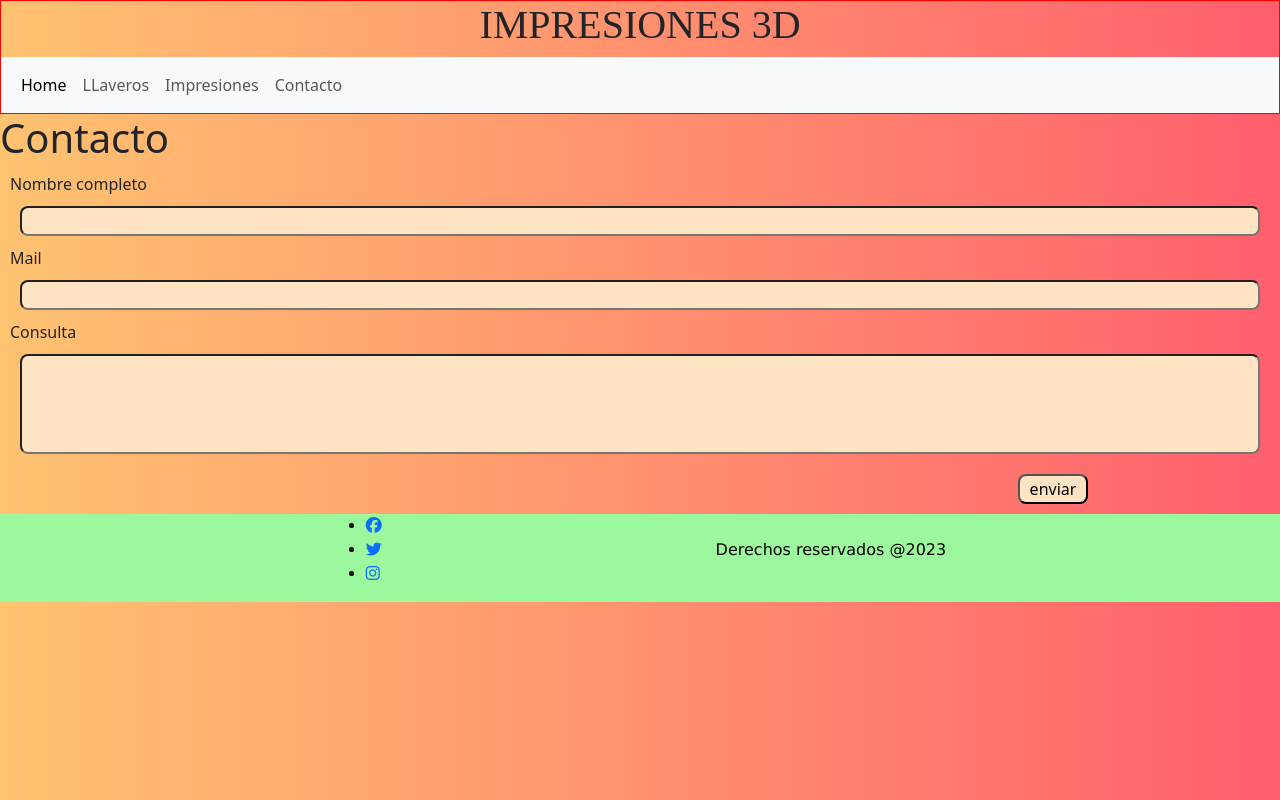
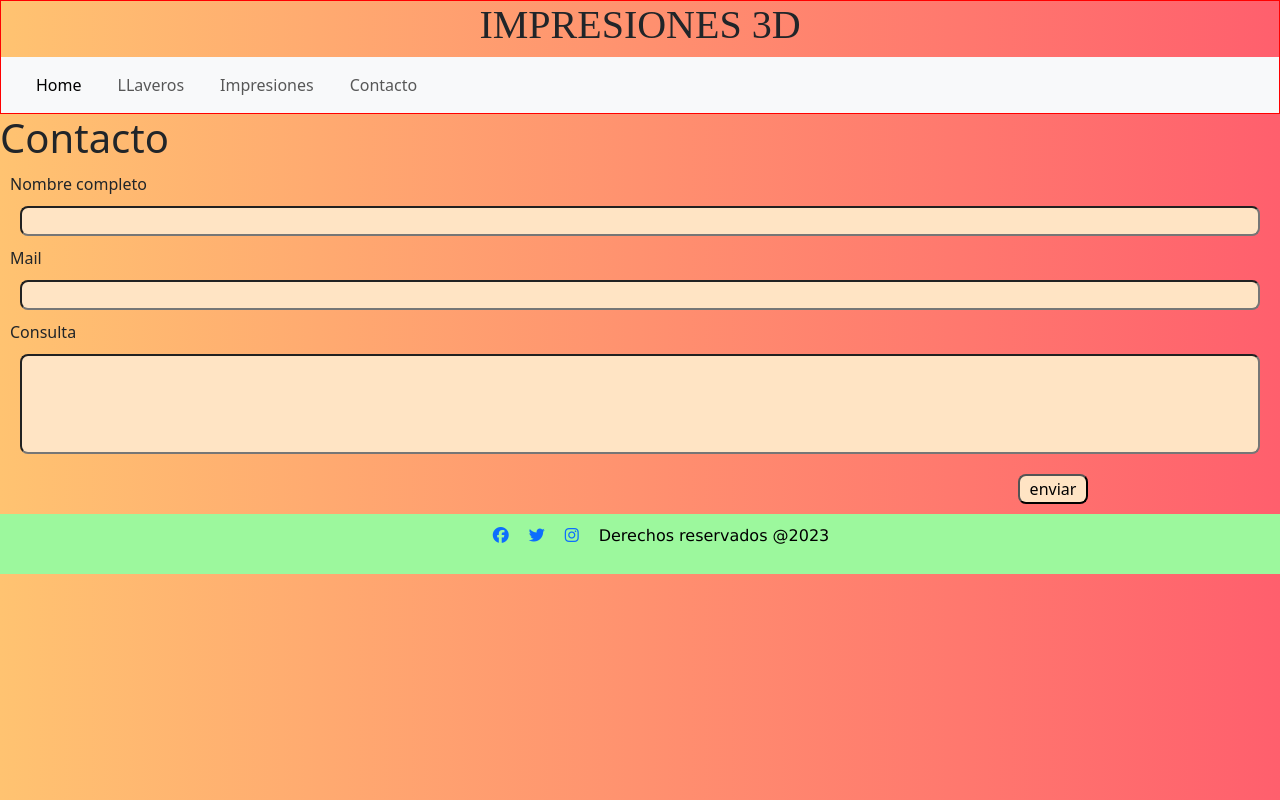
Before and after one commit to Zunilda-Encina/Impresiones-3D, a plain HTML site: page ProyectoF/pages/contacto.html in a window 1280 px wide. Drawn offline with nearby package versions, Linux system fonts and the light colour scheme; files that its build step writes are made by us from their sources.

Commit message:
arreglos en footer

```diff
--- a/ProyectoF/css/style-contacto.css
+++ b/ProyectoF/css/style-contacto.css
@@ -61,7 +61,6 @@ footer {
     display: flex;
     flex-direction: row;
     align-items: center;
-    justify-content: space-evenly;
     color: black;
     font-family: 'Lucida Sans', 'Lucida Sans Regular',
         'Lucida Grande', 'Lucida Sans Unicode', Geneva, Verdana, sans-serif;
@@ -69,8 +68,15 @@ footer {
     list-style-type: none;
 }
 
-.social-icons {
-
-    align-items: center;
+ul.social-icons {
     list-style-type: none;
+    display: flex;
+    flex-direction: row;
+    margin: 10px;
+    margin-inline: 20px;
+    justify-content: space-between
 }
+ul li{
+    margin-right: 5px;
+    margin-left: 15px;
+}
--- a/ProyectoF/css/style.css
+++ b/ProyectoF/css/style.css
@@ -36,9 +36,15 @@ footer{
     align-items: center;
     list-style-type: none;
 }
-/* .social-icons{
+ul.social-icons {
+    list-style-type: none;
     display: flex;
     flex-direction: row;
-    align-items: center;
-    list-style-type: none;
-} */
+    margin: 10px;
+    margin-inline: 20px;
+    justify-content: space-between
+}
+ul li{
+    margin-right: 5px;
+    margin-left: 15px;
+}
--- a/ProyectoF/pages/contacto.html
+++ b/ProyectoF/pages/contacto.html
@@ -65,15 +65,23 @@
     </main>
 </body>
 <footer>
-    <ul clase="social-icons">
-        <li> <a href="https://es-la.facebook.com/"><i class="fa-brands fa-facebook"></i></a></li>
-        <li> <a href="https://twitter.com/i/flow/login?redirect_after_login=%2F"><i
-                    class="fa-brands fa-twitter"></i></a>
+    <ul class="social-icons">
+        <li> <a href="https://es-la.facebook.com/">
+                <i class="fa-brands fa-facebook"></i></a>
         </li>
-        <li> <a href="https://www.instagram.com/"><i class="fa-brands fa-instagram"></i></a></li>
 
+        <li> <a href="https://twitter.com/i/flow/login?redirect_after_login=%2F">
+                <i class="fa-brands fa-twitter"></i></a>
+        </li>
+
+        <li> <a href="https://www.instagram.com/">
+                <i class="fa-brands fa-instagram"></i></a>
+        </li>
+
+        <li>
+            <p>Derechos reservados @2023</p>
+        </li>
     </ul>
-    <p class="derechos">Derechos reservados @2023</p>
 </footer>
 <script src="https://kit.fontawesome.com/6a01897d65.js" crossorigin="anonymous"></script>
 
```
Also changed, not shown: ProyectoF/pages/inicio.html (+4 -2 lines).
